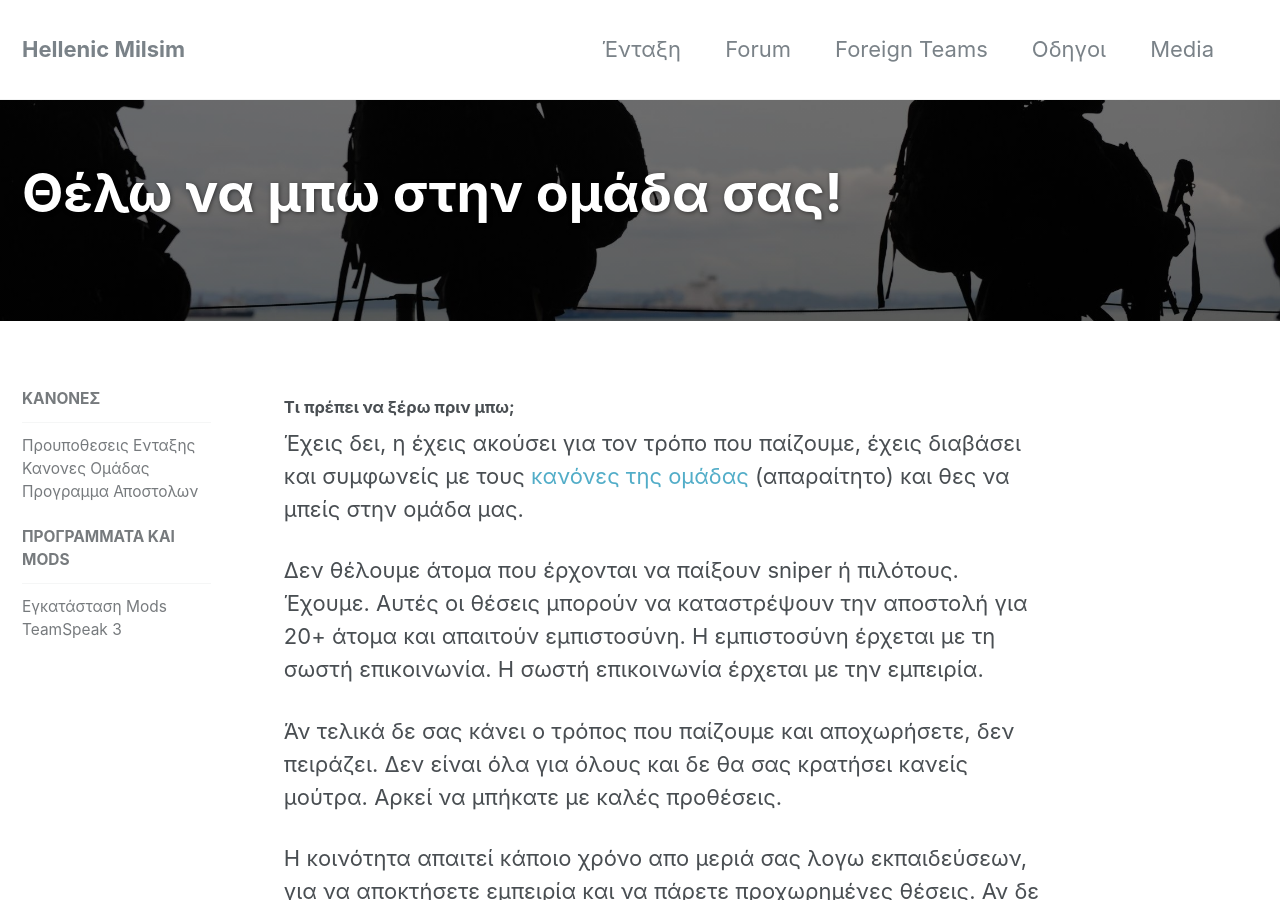
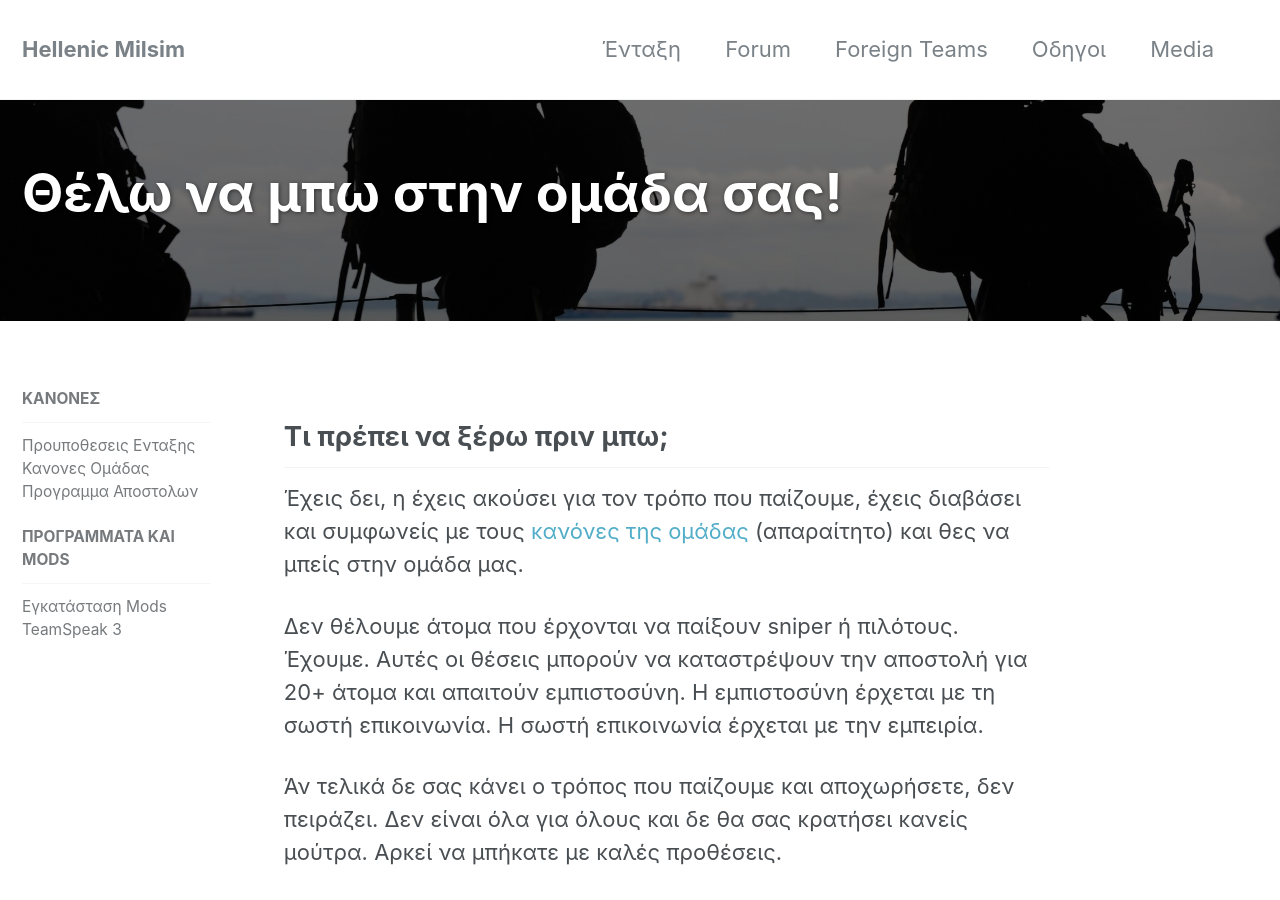
Before and after one commit to SharkGR/Pages, a Jekyll site: the page built from _join/index.md, in a window 1280 px wide and 900 px high. Built offline with Jekyll 4.4.1, drawn with Linux system fonts in a browser that asks for light colours.

Commit message:
fix headings

```diff
--- a/_join/index.md
+++ b/_join/index.md
@@ -6,7 +6,7 @@ header:
     overlay_image: /assets/img/headers/join-header.jpeg
 ---
 
-#### Τι πρέπει να ξέρω πριν μπω;
+## Τι πρέπει να ξέρω πριν μπω;
 
 Έχεις δει, η έχεις ακούσει για τον τρόπο που παίζουμε, έχεις διαβάσει και
 συμφωνείς με τους [κανόνες της ομάδας][rules] (απαραίτητο) και θες να μπείς
@@ -27,7 +27,7 @@ header:
 θέση Τ/Φ μπορεί αύριο να μπει διοικητής.
 
 
-#### Εντάξει, θέλω να μπω
+## Εντάξει, θέλω να μπω
 
 Η διαδικασία ένταξης είναι η εξής:
 
```
